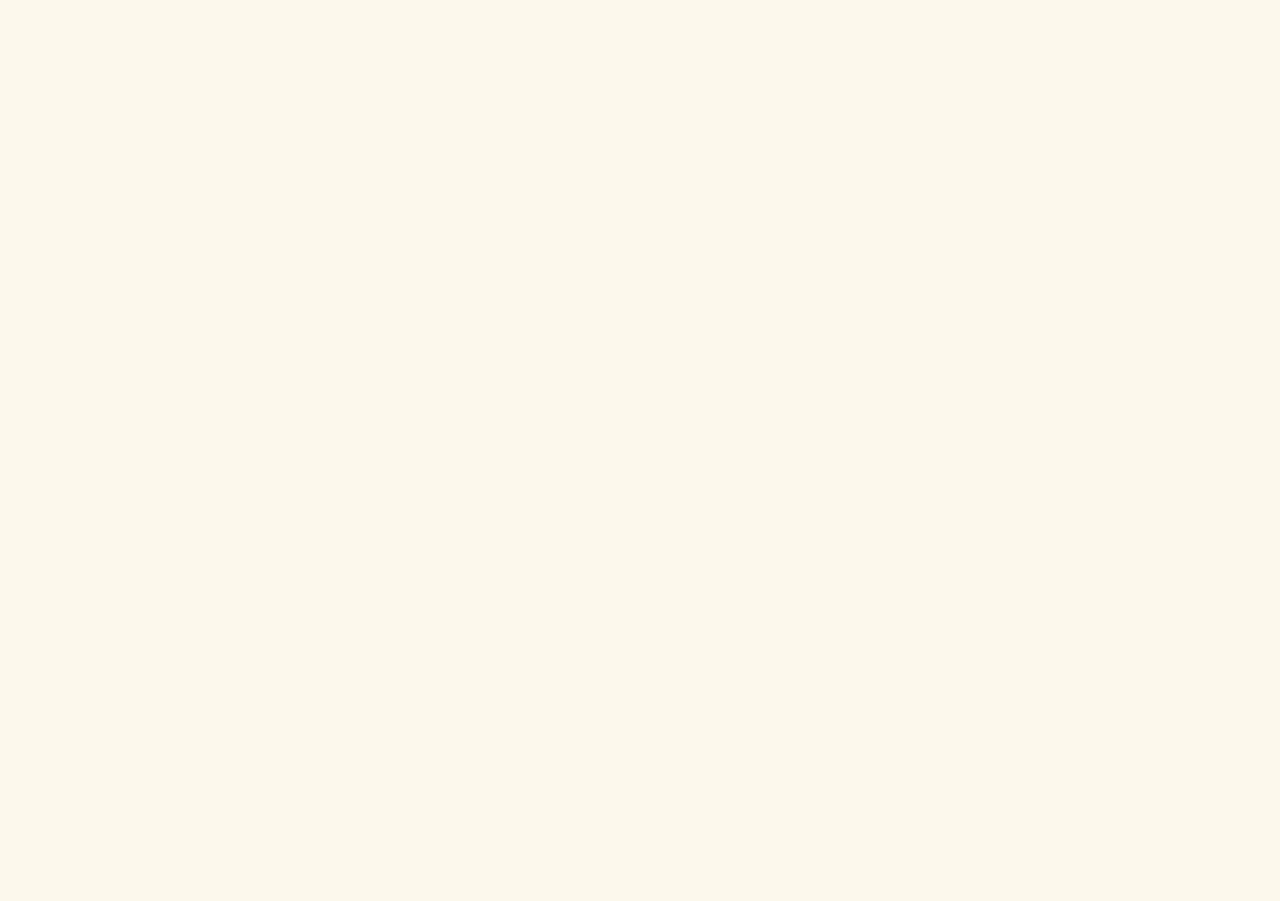
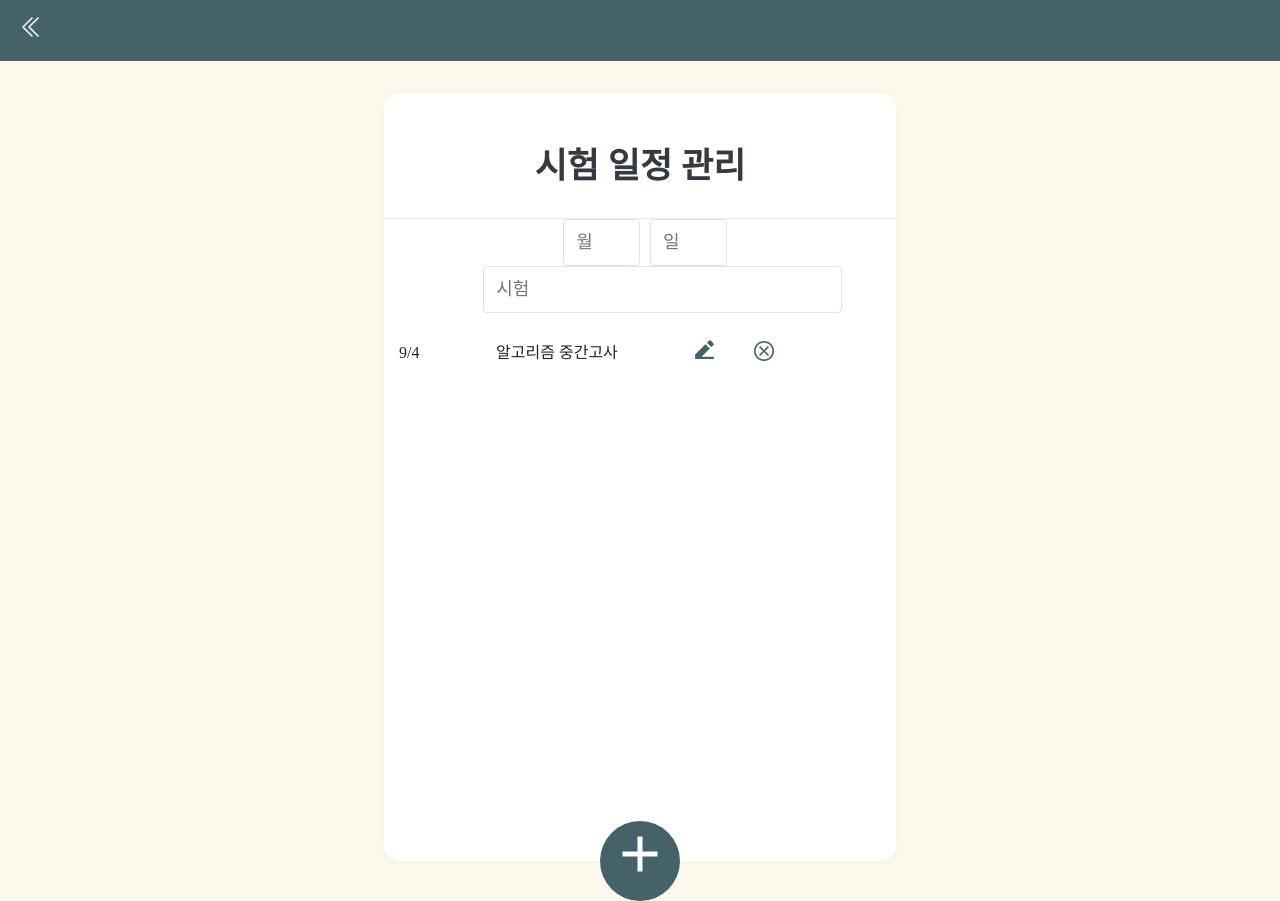
Before and after one commit to SoluxProject/client, a React (Create React App) app: page /examDday in a window 1280 px wide. Before the commit the page ends 800 px from the top, so only its background shows below. Built offline with nearby package versions, Linux system fonts and the light colour scheme.

Commit message:
시험일정관리 ui 1차, 마이페이지 내비바

```diff
--- a/src/App.js
+++ b/src/App.js
@@ -10,6 +10,7 @@ import Dailynote from './component/Dailynote';
 import MyPage from './component/MyPage';
 import EditMyPage from './component/EditMyPage';
 import Timer from './component/Timer';
+import ExamDday from './component/ExamDday';
 
 function App() {
   return (
@@ -25,6 +26,7 @@ function App() {
           <Route exact path="/mypage" component={MyPage}/>
           <Route exact path="/editMyPage" component={EditMyPage}/>
           <Route exact path="/timer" component={Timer} />
+          <Route exact path="/examDday" component={ExamDday}/>
       </div>
     </BrowserRouter>
   );
--- a/src/EditMyPage.css
+++ b/src/EditMyPage.css
@@ -6,14 +6,20 @@
 .EditMyPage{
     display: flex;
     flex-direction: column;
-    align-items: center;
-    margin-top: 100px;
+}
+.EditMyPageMainContent{
+    display: flex;
+    flex-direction: column;
+    align-content: center;
+    justify-content: center;
+    margin-top: 50px;
 }
 
 .EditMyPageUser{
     display: flex;
     flex-direction: row;
-    margin-top: 45px;
+    justify-content: center;
+    margin-top: 60px;
     font-size: 18px;
 }
 .EditMyPageContent {
--- /dev/null
+++ b/src/ExamDday.css
@@ -0,0 +1,115 @@
+.ExamDday {
+    width: 512px;
+    height: 768px;
+    position: relative; /* 추후 박스 하단에 추가 버튼을 위치시키기 위한 설정 */
+    background: white;
+    border-radius: 16px;
+    box-shadow: 0 0 8px 0 rgba(0, 0, 0, 0.04);
+    margin: 0 auto; /* 페이지 중앙에 나타나도록 설정 */
+    margin-top: 32px;
+    margin-bottom: 32px;
+    display: flex;
+    flex-direction: column;
+  }
+  .ExamDdayInsertForm {
+    display: flex;
+    flex-direction: row;
+    align-items: center;
+    background: #f8f9fa;
+    padding-left: 32px;
+    padding-top: 32px;
+    padding-right: 32px;
+    padding-bottom: 72px;
+    border-bottom-left-radius: 16px;
+    border-bottom-right-radius: 16px;
+    border-top: 1px solid #e9ecef;
+  }
+  .ExamDdayInput  {
+    padding: 12px;
+    border-radius: 4px;
+    border: 1px solid #dee2e6;
+    width: 70%;
+    outline: none;
+    font-size: 18px;
+    margin-left: 45px;
+  }
+  .ExamInputDay{
+    padding: 12px;
+    border-radius: 4px;
+    border: 1px solid #dee2e6;
+    width: 15%;
+    outline: none;
+    font-size: 18px;
+    margin-left: 10px;
+  }
+  .ExamDdayHeadBlock{
+    padding-top: 48px;
+    padding-left: 32px;
+    padding-right: 32px;
+    padding-bottom: 24px;
+    border-bottom: 1px solid #e9ecef;
+  }
+  .ExamDdayHeadBlock h1 {
+    font: bold;
+    margin: 0;
+    font-size: 35px;
+    color: #343a40;
+  }
+  .ExamDdayScroll {
+    overflow: scroll;
+    margin-bottom: 160px;
+    text-align: left;
+  }
+
+  .ExamDdaySet{
+    display: flex;
+    flex-direction: row;
+    margin-bottom: 20px;
+    margin-top: 10px;
+    align-items: center;
+    padding-left: 15px;
+    position: relative;
+  }
+  .ExamContentday .ExamContentMonth{
+    margin-left : 30px;
+    margin-right: 30px;
+    font-weight: bold;
+    font-size: 18px;
+  }
+  .ExamDdayContent{
+    margin-left: 20px;
+    width: 235px;
+    padding-top: 1px;
+  }
+  .ExamEditButton {
+    color: #456268;
+    background-color: transparent;
+    width: 60px;
+    height: 60px;
+    font-size: 25px;
+    border: none;
+    outline: none;
+    position: relative;
+  }
+
+  .ExamEditButton :hover {
+    opacity: 0.5;
+  }
+
+
+  .ExamdeleteBtn{
+    width: 60px;
+    height: 60px;
+    background: transparent;
+    opacity: 1;
+    border: transparent;
+
+  }
+  .ExamdeleteImg{
+    height: 20px;
+    width: 20px;
+  }
+
+  .ExamdeleteBtn :hover{
+    opacity: 0.5;
+  }
--- a/src/component/EditMyPage.js
+++ b/src/component/EditMyPage.js
@@ -3,6 +3,7 @@ import React , {useState, useEffect,useCallback} from 'react';
 import axios from "axios";
 import { RiEdit2Fill } from "react-icons/ri";
 import { FaCrown } from "react-icons/fa";
+import MyPageNavbar from "./MyPageNavbar";
 
 export default function EditMyPage({location}){
 
@@ -84,6 +85,9 @@ export default function EditMyPage({location}){
     }
     return(
         <div className="EditMyPage">
+
+            <MyPageNavbar></MyPageNavbar>
+            <div className="EditMyPageMainContent">
             <div className="EditMyPageTitle">
                     <h1>회원정보 수정</h1>
             </div>
@@ -118,6 +122,8 @@ export default function EditMyPage({location}){
 
                     </div>
             </div>
+            </div>
+
         </div>
     )
 }
--- /dev/null
+++ b/src/component/ExamDday.js
@@ -0,0 +1,54 @@
+import { MdAdd } from 'react-icons/md';
+import { RiEdit2Fill } from "react-icons/ri";
+import { AiOutlineCheckCircle } from "react-icons/ai";
+import React, {useState, useEffect} from 'react';
+import Axios from "axios";
+import MyPageNavbar from './MyPageNavbar';
+import '../ExamDday.css';
+
+export default function ExamDday(){
+    const [exam,setExam]=useState('');
+    const [examList, setExamList]=useState([]);
+    const [isEdit, setIsEdit] = useState(false);
+
+    return(
+    <div className="wrapper">
+        <div className="MyPageNavbar">
+            <MyPageNavbar></MyPageNavbar>
+        </div>
+        <div className="ExamDday">
+            <div className="ExamDdayHeadBlock">
+                <h1>시험 일정 관리</h1>
+            </div>
+        <div className="ExamInsertFormPositioner">
+          <div className="ExamInsertForm">
+            <input className="ExamInputDay" id="InputMonth" placeholder="월" />
+            <input className="ExamInputDay" id="InputDate" placeholder="일" />
+            <input className="ExamDdayInput" placeholder="시험" />
+          </div>
+        </div>
+        <button className="CircleButton" >
+          <MdAdd />
+        </button>
+        <div className="ExamScroll">
+            <div className="ExamDdaySet">
+            <p className="ExamContentMonth">9</p>
+                <p>/</p>
+                <p className="ExamContentDay">4</p>
+                <p className="ExamDdayContent">알고리즘 중간고사</p>
+                <button className="ExamEditButton" >
+                    <RiEdit2Fill />
+                </button>
+                <button className="ExamdeleteBtn">
+                    <img src="img/delete.png" className="ExamdeleteImg"></img>
+                </button>
+
+            </div>
+
+        </div>
+    </div>
+
+    </div>
+
+);
+}
--- a/src/component/MyPage.js
+++ b/src/component/MyPage.js
@@ -60,8 +60,9 @@ export default function MyPage(){
                         <button className="MyPageBtn MyPageEditBtn">회원정보 수정</button>
 
                 </Link>
-
-                    <button className="MyPageBtn MyPageExamBtn">시험일정 관리</button>
+                    <Link to="/examDday">
+                        <button className="MyPageBtn MyPageExamBtn">시험일정 관리</button>
+                    </Link>
                     <button className="MyPageBtn MyPageTimeBtn">공부시간 관리</button>
                 </div>
             </div>
--- /dev/null
+++ b/src/component/MyPageNavbar.js
@@ -0,0 +1,18 @@
+import React, { useState } from 'react';
+import { BsChevronDoubleLeft } from 'react-icons/bs';
+import { Link } from 'react-router-dom';
+import '../Navbar.css';
+
+export default function MyPageNavbar(){
+
+    return(
+        <div className="nav-bar">
+                <div className="menu-toggle">
+                    <Link to="/mypage">
+                        <BsChevronDoubleLeft style={{color: 'white', width: '1.5rem', height: '1.5rem'}} />
+                    </Link>
+                </div>
+
+            </div>
+    )
+}
```
